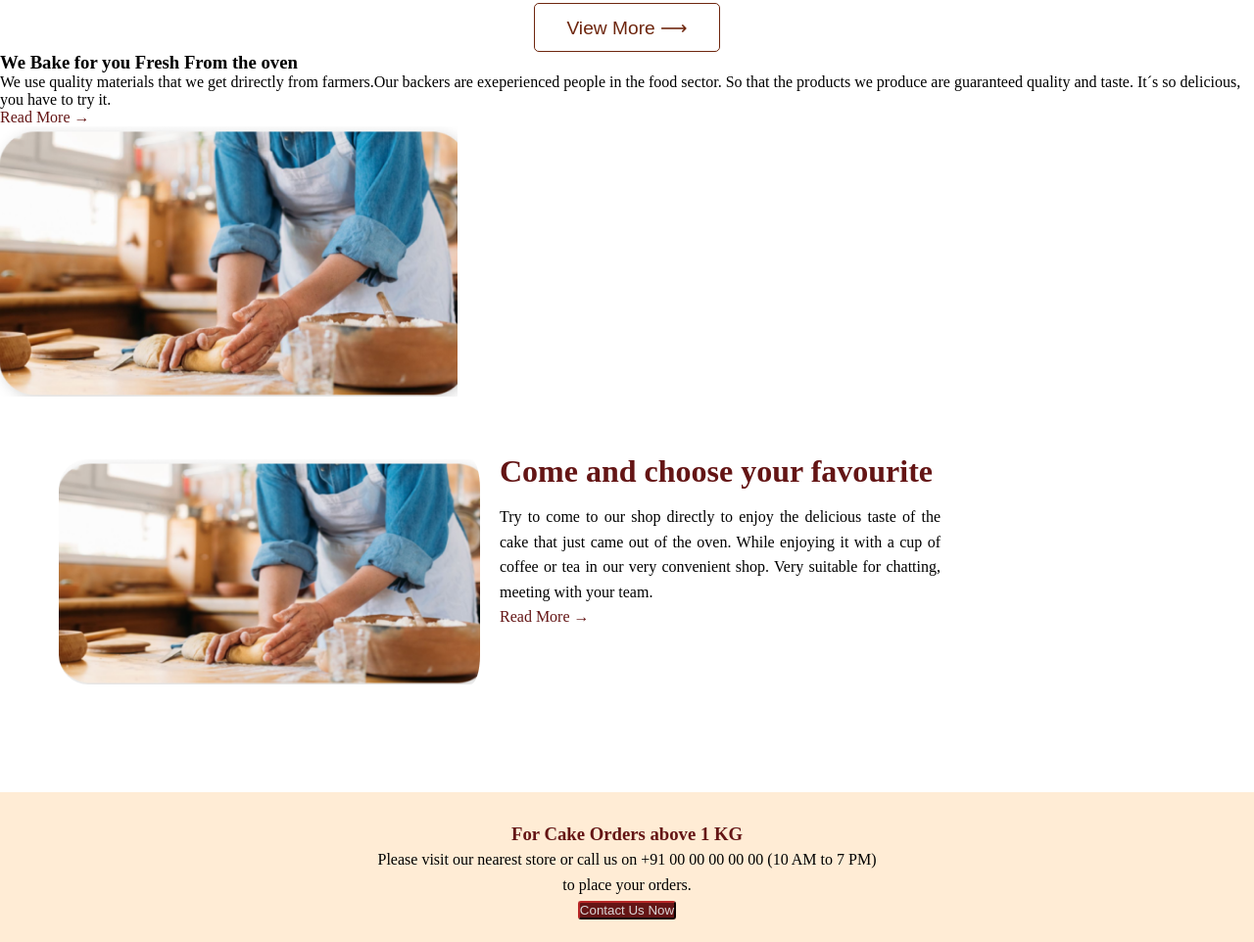
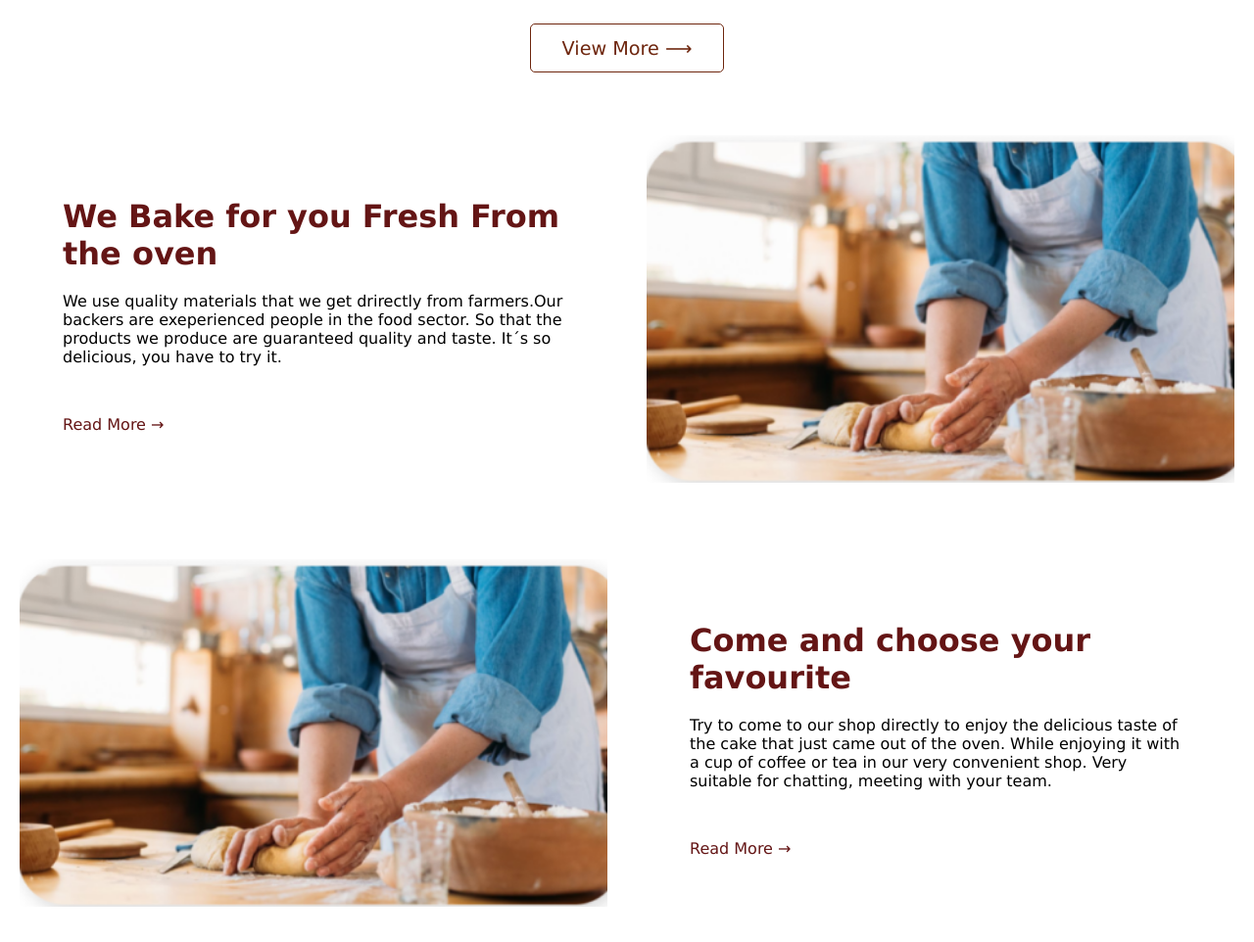
Before and after one commit to CassioFig/chocobrat-bakery-website, a plain HTML site: page index.html in a window 1280 px wide. Shown: the part 1558-2520 px from the top of the page at 98% size. Drawn offline with Linux system fonts and the light colour scheme.

Commit message:
fix: Styles

```diff
--- a/header.css
+++ b/header.css
@@ -1,16 +1,11 @@
-* {
-    margin: 0;
-    padding: 2px;
-    box-sizing: border-box;
-}
-
 .header-section {
     height: 65px;
     display: flex;
     flex-direction: row;
     justify-content: space-between;
-    align-items: baseline;
-    background-color: rgb(255, 236, 213);
+    align-items: center;
+    padding: 0 20px;
+    background-color: #ffffff;
 }
 
 h1 {
@@ -93,11 +88,7 @@ nav ul :first-child {
     display: flex;
     justify-content: space-around;
     align-items: last baseline;
-    height: 70px;
-}
-
-.chocobrat {
-    text-size
+    height: 100px;
 }
 
 hr {
@@ -166,30 +157,8 @@ footer {
     font-size: xx-large;
 }
 
-.woman {
-    height: 140;
-    ;
-}
-
 .favourite {}
 
-img.woman {
-    float: left;
-    height: 230px;
-    width: 450px;
-    padding-right: 20px;
-    border-radius: 30px;
-
-}
-
-.baking-woman {
-    display: flex;
-    height: 280px;
-    text-align: justify;
-    line-height: 1.6em;
-    margin: 60px;
-    max-width: 900px;
-}
 
 a {
     list-style: none;
--- a/index.html
+++ b/index.html
@@ -28,7 +28,7 @@
                 <div class="middle-section">
                     <input class="search-bar" type="text" placeholder="Search">
                     <button class="search-button">
-                        <img class="search-icon" src="images/search-button.png" alt="search-icon">
+                        <img class="search-icon" src="images/search-button.png" alt="search-icon" style="filter: invert(100%);">
                     </button>
                 </div>
                 <i class="fas fa-user"></i>
@@ -118,43 +118,108 @@
                 </button>
             </div>
         </section>
-        <section>
-            <div>
-                <h3>We Bake for you Fresh From the oven</h3>
+        <section
+            style="
+                display: flex;
+                justify-content: space-between;
+                align-items: start;
+                padding-top: 4rem;
+                padding-bottom: 4rem;
+            "
+        >
+            <div
+                style="
+                    flex: 0 0 50%;
+                    display: flex;
+                    flex-direction: column;
+                    padding: 4rem 4rem;
+                "
+            >
+                <h3 class="moreread">We Bake for you Fresh From the oven</h3>
                 <p>We use quality materials that we get drirectly from farmers.Our backers are exeperienced people in
                     the food sector. So that the products we produce are guaranteed quality and taste. It´s so
                     delicious, you have to try it.</p>
+                <a href="#" alt="read-more" class="readmore" style="margin-top: 50px;">Read More →</a>
             </div>
-            <a href="#" alt="read-more">Read More →</a>
-            <div>
-                <img class="woman2" src="images/woman.png" alt="woman2">
+            <div
+                style="
+                    flex: 0 0 50%;
+                    display: flex;
+                    justify-content: center;
+                    align-items: center;
+                "
+            >
+                <img class="woman2" src="images/woman.png" alt="woman2" style="width: 600px; height: auto;">
             </div>
         </section>
-        <section class="baking-woman">
-            <div>
-                <img class="woman" src="images/woman.png" alt="woman">
+        <section
+            class="baking-woman"
+            style="
+                display: flex;
+                justify-content: space-between;
+                align-items: start;
+                padding-bottom: 4rem;
+            "
+        >
+            <div
+                style="
+                    flex: 0 0 50%;
+                    display: flex;
+                    justify-content: center;
+                    align-items: center;
+                "
+            >
+                <img class="woman" src="images/woman.png" alt="woman"  style="width: 600px; height: auto;">
             </div>
 
-            <div class="favourite">
+            <div
+                class="favourite"
+                style="
+                    flex: 0 0 50%;
+                    display: flex;
+                    flex-direction: column;
+                    padding: 4rem 4rem;
+                "
+            >
                 <h3 class="moreread">Come and choose your favourite</h3>
                 <p>Try to come to our shop directly to enjoy the delicious taste of the cake that just came out of the
                     oven. While enjoying it with a cup of coffee or tea in our very convenient shop. Very suitable for
                     chatting, meeting with your team.</p>
-                <a class="readmore" href="#">Read More →</a>
+                <a class="readmore" href="#" style="margin-top: 50px;">Read More →</a>
             </div>
         </section>
         <section class="contactus">
-            <h3 class="h3-contact">For Cake Orders above 1 KG</h3>
+            <h3 class="h3-contact" style="font-size: 1.5rem;">For Cake Orders above 1 KG</h3>
             <p>Please visit our nearest store or call us on +91 00 00 00 00 00 (10 AM to 7 PM) <br>to place your orders.
             </p>
-            <button class="button-contact">Contact Us Now</button>
+            <button
+                class="button-contact"
+                style="
+                    padding: .8rem 2rem;
+                    font-size: 1.2rem;
+                    cursor: pointer;
+                    border-radius: 5px;
+                    border: 1px solid #6E260E;
+                    color: white;
+                    background-color: #6E260E;
+                    margin-top: 30px;
+                "
+            >
+                Contact Us Now
+            </button>
         </section>
-        <section class="writer">
+        <section
+            class="writer"
+            style="
+                display: flex;
+                flex-direction: column;
+                gap: 20px;
+            "
+        >
             <span class="text-writer">QUOTES</span>
             <p class="text-man">The eggless cakes here are really good. Had ordered a kit kat cake which was really
                 good. Surely worth a try.
             <figure>
-                <img class="man" src="images/man.png" alt="man">
                 <img class="man" src="images/man.png" alt="man">
                 <figcaption>
                     <p class="daren">Darren Dunlap</p>
@@ -165,7 +230,7 @@
         </section>
     </main>
     <footer>
-        <div class="footer-up">
+        <div class="footer-up" style="padding: 2rem 0;">
             <div class="chocobrat">
                 <h1>Chocobrat</h1>
             </div>
@@ -182,8 +247,8 @@
             </nav>
         </div>
 
-        <hr>
-        <div class="footer-bottom">
+        <hr style="background-color: #6E260E;">
+        <div class="footer-bottom" style="padding: 2rem 0;">
             <div class="text-bottom">
                 <p>&copy; Chocobrat All rights reserved.</p>
             </div>
--- a/styles.css
+++ b/styles.css
@@ -2,6 +2,7 @@
 	margin: 0;
 	padding: 0;
 	box-sizing: border-box;
+	font-family: 'Lucida Sans', 'Lucida Sans Regular', 'Lucida Grande', 'Lucida Sans Unicode', Geneva, Verdana, sans-serif;
 }
 
 /* Section 1 - Start */
@@ -110,7 +111,7 @@ main section:nth-child(2) div:nth-child(1) {
 }
 
 main section:nth-child(2) div:nth-child(1) h2 {
-	flex: 0 0 25%;
+	flex: 0 0 30%;
 	text-align: left;
 	color: #6E260E	;
 	font-size: 3rem;
@@ -119,7 +120,7 @@ main section:nth-child(2) div:nth-child(1) h2 {
 }
 
 main section:nth-child(2) div:nth-child(1) p {
-	flex: 0 0 75%;
+	flex: 0 0 70%;
 	text-align: left;
 	font-size: 1.5rem;
 	border-left: .25px solid #6E260E;
```
